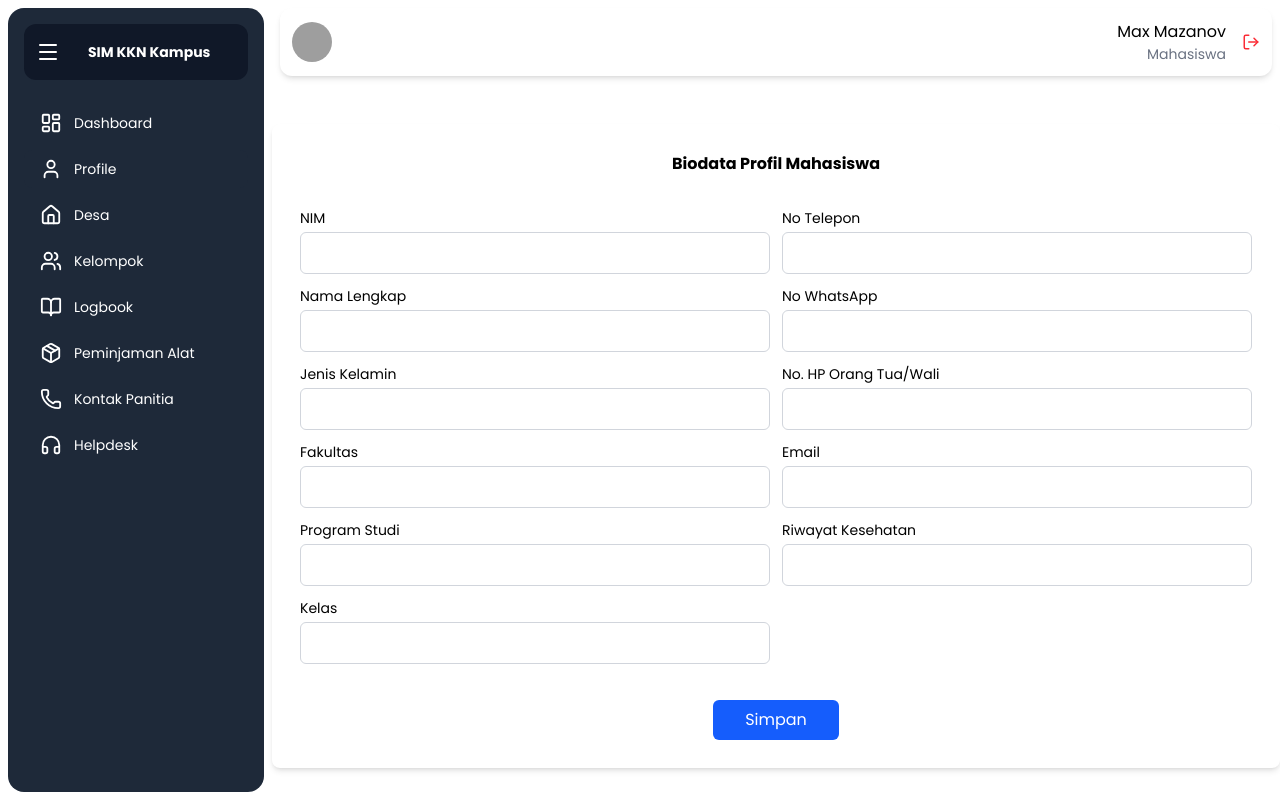
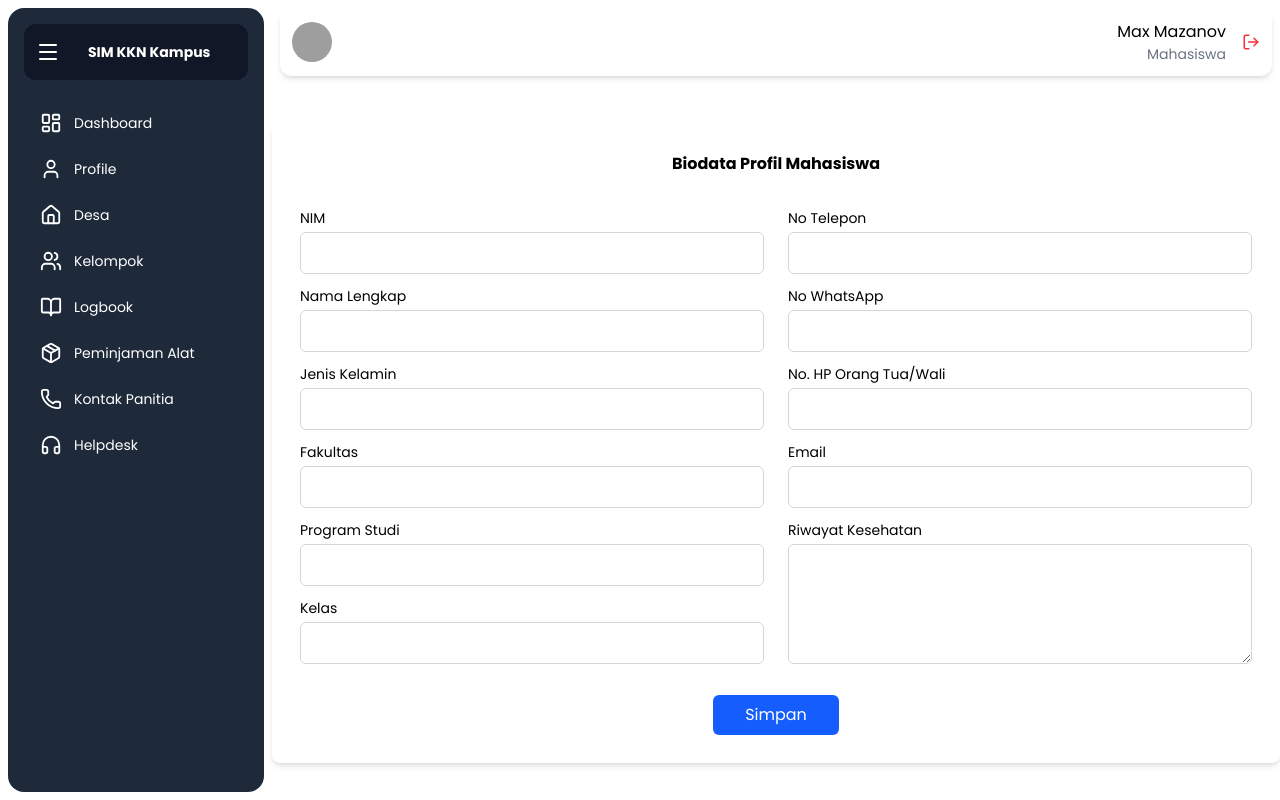
Before and after one commit to wwicaksonoo/Rework-SSO-KKN, a React (Vite) app: page /profile in a window 1280 px wide. Built offline with nearby package versions, Linux system fonts and the light colour scheme; grey boxes are pictures that could not be loaded.

Commit message:
refactor: streamline profile form layout and improve input organization

```diff
--- a/src/pages/profile.jsx
+++ b/src/pages/profile.jsx
@@ -1,141 +1,76 @@
 function Profile() {
     return (
-
-
         <div className="flex justify-center items-start py-10 min-h-screen">
-
             <div className="bg-white w-full  p-7 rounded-lg shadow-md mx-auto">
-
-
                 <div className="flex flex-col ">
-
                     <h1 className="text-center font-semibold mb-8">Biodata Profil Mahasiswa</h1>
 
-
-
-        <form className="grid grid-cols-2  gap-3">
-
+                    <form>
+                        <div className="grid grid-cols-2 gap-6 items-start">
+                            <div className="space-y-3">
                                 <div>
                                     <label className="block mb-1 text-sm">NIM</label>
-            <input
-                type="text"
-                className="w-full border border-gray-300 rounded-md p-2"/>
+                                    <input type="text" className="w-full border border-gray-300 rounded-md p-2" />
+                                </div>
+                                <div>
+                                    <label className="block mb-1 text-sm">Nama Lengkap</label>
+                                    <input type="text" className="w-full border border-gray-300 rounded-md p-2" />
+                                </div>
+                                <div>
+                                    <label className="block mb-1 text-sm">Jenis Kelamin</label>
+                                    <input type="text" className="w-full border border-gray-300 rounded-md p-2" />
+                                </div>
+                                <div>
+                                    <label className="block mb-1 text-sm">Fakultas</label>
+                                    <input type="text" className="w-full border border-gray-300 rounded-md p-2" />
+                                </div>
+                                <div>
+                                    <label className="block mb-1 text-sm">Program Studi</label>
+                                    <input type="text" className="w-full border border-gray-300 rounded-md p-2" />
+                                </div>
+                                <div>
+                                    <label className="block mb-1 text-sm">Kelas</label>
+                                    <input type="text" className="w-full border border-gray-300 rounded-md p-2" />
+                                </div>
                             </div>
 
+                            <div className="space-y-3">
                                 <div>
                                     <label className="block mb-1 text-sm">No Telepon</label>
-            <input
-                type="text"
-                className="w-full border border-gray-300 rounded-md p-2"/>
-            </div>
-
-            <div>
-            <label className="block mb-1 text-sm">Nama Lengkap</label>
-            <input
-                type="text"
-                className="w-full border border-gray-300 rounded-md p-2"/>
+                                    <input type="text" className="w-full border border-gray-300 rounded-md p-2" />
                                 </div>
 
                                 <div>
                                     <label className="block mb-1 text-sm">No WhatsApp</label>
-            <input
-                type="text"
-                className="w-full border border-gray-300 rounded-md p-2"/>
-            </div>
-
-            <div>
-            <label className="block mb-1 text-sm">Jenis Kelamin</label>
-            <input
-                type="text"
-                className="w-full border border-gray-300 rounded-md p-2"/>
+                                    <input type="text" className="w-full border border-gray-300 rounded-md p-2" />
                                 </div>
 
                                 <div>
                                     <label className="block mb-1 text-sm">No. HP Orang Tua/Wali</label>
-            <input
-                type="text"
-                className="w-full border border-gray-300 rounded-md p-2"/>
-            </div>
-
-            <div>
-            <label className="block mb-1 text-sm">Fakultas</label>
-            <input
-                type="text"
-                className="w-full border border-gray-300 rounded-md p-2"/>
+                                    <input type="text" className="w-full border border-gray-300 rounded-md p-2" />
                                 </div>
 
                                 <div>
                                     <label className="block mb-1 text-sm">Email</label>
-            <input
-                type="text"
-                className="w-full border border-gray-300 rounded-md p-2"/>
+                                    <input type="text" className="w-full border border-gray-300 rounded-md p-2" />
                                 </div>
 
                                 <div>
-            <label className="block mb-1 text-sm">Program Studi</label>
-            <input
-                type="text"
-                className="w-full border border-gray-300 rounded-md p-2"/>
+                                    <label className="block mb-1 text-sm">Riwayat Kesehatan</label>
+                                    <textarea className="w-full h-30 border border-gray-300 rounded-md p-2" name="riwayat_kesehatan" id="riwayat_kesehatan"></textarea>
+                                </div>
+                            </div>
                         </div>
 
-            <div col-span-2>
-            <label className="block mb-1 text-sm">Riwayat Kesehatan</label>
-            <input
-                type="text"
-                className="w-full border border-gray-300 rounded-md p-2"/>
-            </div>
-
-            <div className="">
-            <label className="block mb-1 text-sm">Kelas</label>
-            <input
-                type="text"
-                className="w-full border border-gray-300 rounded-md p-2"/>
-            </div>
-
-
-
                         <div className="col-span-2 flex justify-center mt-6">
-            <button
-              type="submit"
-              className="bg-blue-600 text-white px-8 py-2 rounded-md hover:bg-blue-700 transition"
-            >
+                            <button type="submit" className="bg-blue-600 text-white px-8 py-2 rounded-md hover:bg-blue-700 transition">
                                 Simpan
                             </button>
                         </div>
-
-
-
-
-
-
-
-
                     </form>
-
-
-
-
-
-
                 </div>
-
-
             </div>
-
         </div>
-
-
-
-
-
-
-
-
-
-
-
-
-
     );
 }
 
```
Lines whose indentation alone changed are shown as unchanged.
